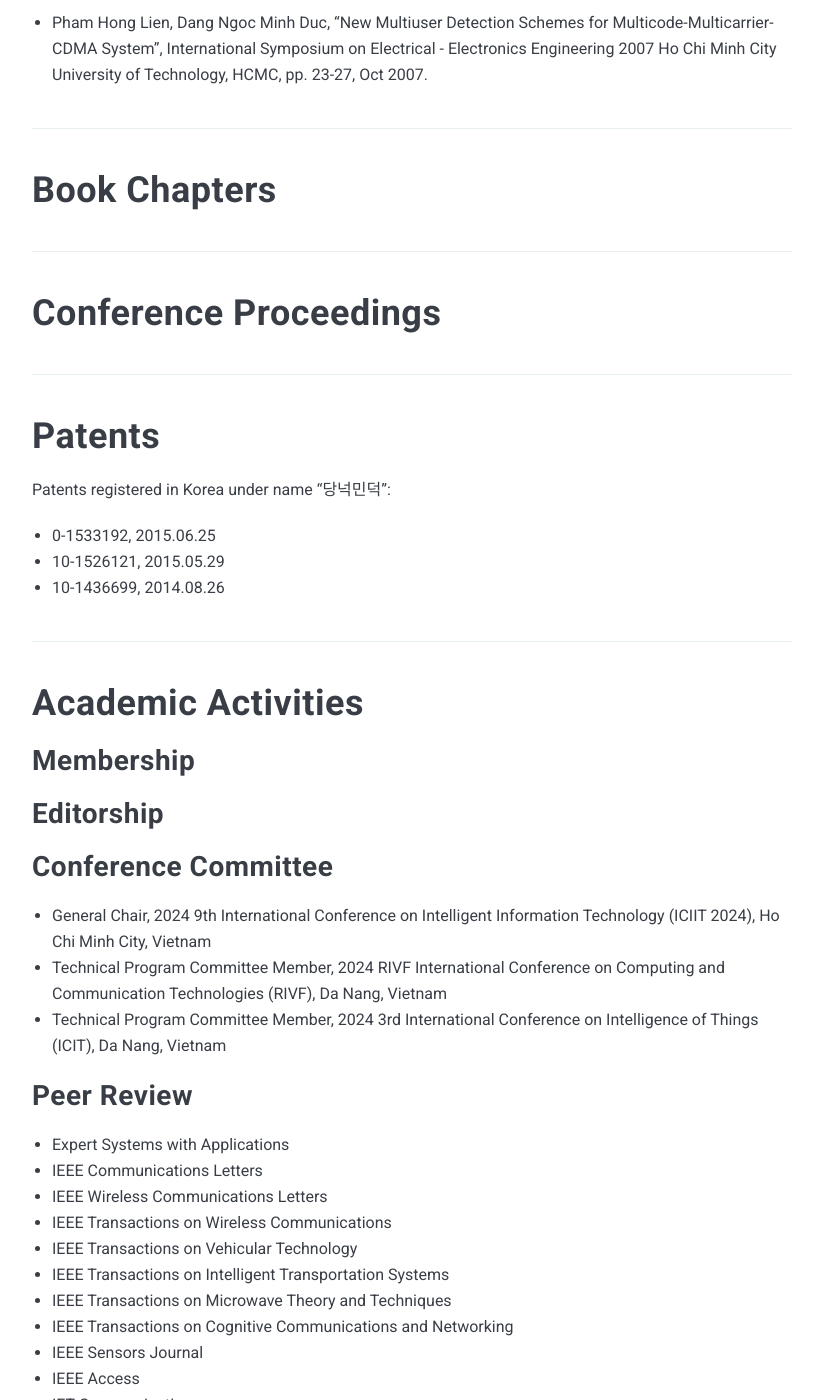
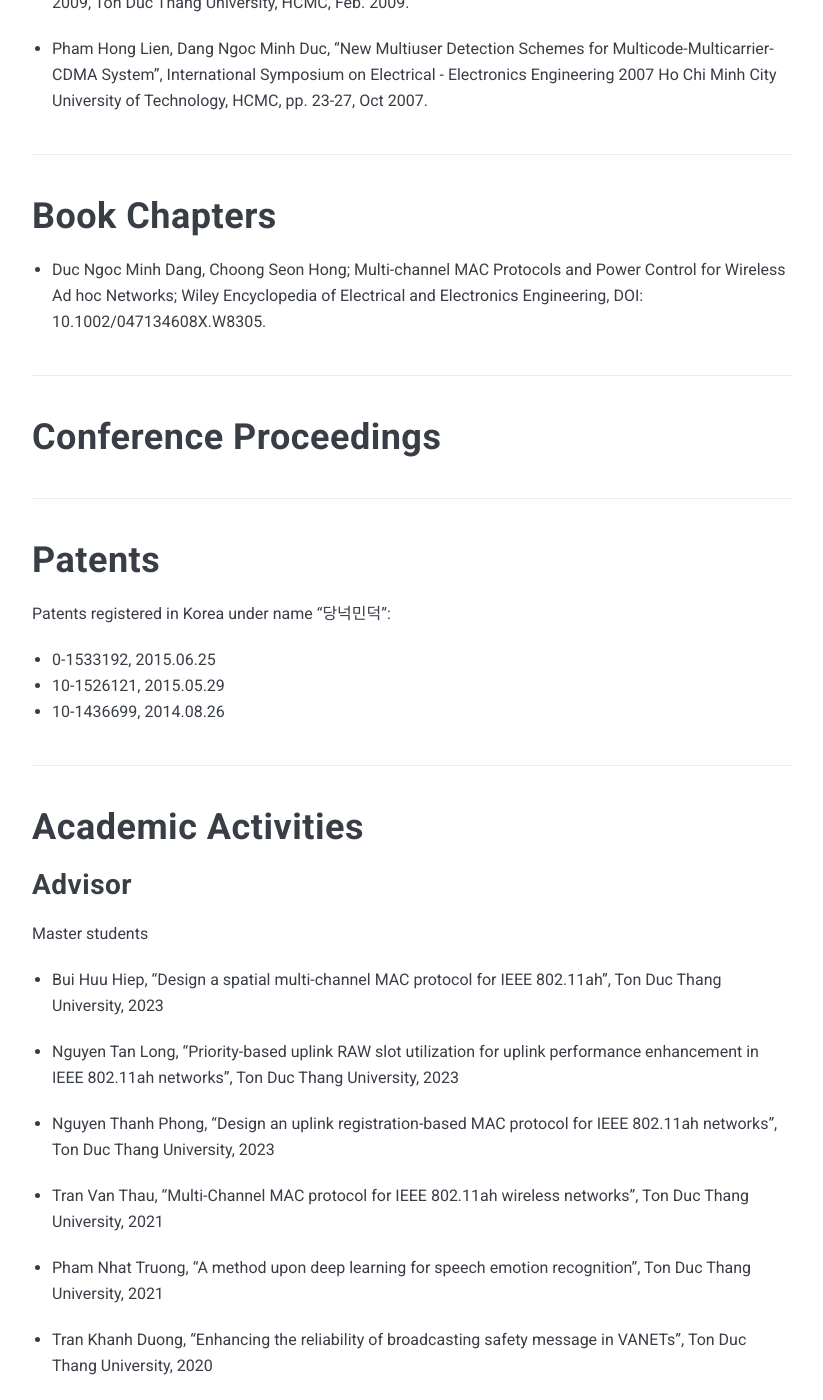
Before and after one commit to aita-lab-dev/aita-lab-dev.github.io, a Jekyll site: the page built from _pages/99-dnmduc.md, in a window 1280 px wide and 1400 px high, scrolled down 9959 px. Shown: the whole window, without its empty margins (228-1051 px from the left). Built offline with Jekyll 4.4.1, drawn with Linux system fonts in a browser that asks for light colours; nearby versions of some CDN libraries; some of the changed lines change nothing that is shown; some of the changed text lies outside the part shown.

Commit message:
students

```diff
--- a/_pages/99-dnmduc.md
+++ b/_pages/99-dnmduc.md
@@ -13,7 +13,7 @@
 [![DBLP](https://img.shields.io/badge/DBLP-004F9F?style=flat-square&logo=dblp)](https://dblp.org/pid/122/4888.html)
 [![GoogleScholar](https://img.shields.io/badge/Google%20Scholar-4285F4?style=flat-square&logo=Google+Scholar&logoColor=white)](https://scholar.google.com/citations?user=2UKP440AAAAJ)
 [![ORCID](https://img.shields.io/badge/ORCID-A6CE39?style=flat-square&logo=ORCID&logoColor=white)](http://orcid.org/0000-0001-9302-3129)
-[![Researchgate](https://img.shields.io/badge/researchgate-black?style=for-the-badge&logo=researchgate)](https://www.researchgate.net/profile/Duc-Dang-6)
+[![Researchgate](https://img.shields.io/badge/-ResearchGate-00CCBB?style=flat&logo=researchgate&logoColor=white)](https://www.researchgate.net/profile/Duc-Dang-6)
 [![Scopus](https://img.shields.io/badge/Scopus%20Author%20ID-E9711C?style=flat-square&logo=Scopus&logoColor=white)](https://www.scopus.com/authid/detail.uri?authorId=57185132600)
 <!-- [![Publons](https://img.shields.io/badge/Publons-336699?style=flat-square&logo=Publons)](https://publons.com/researcher/268401/o-joun-lee/)  -->
 [![semanticscholar](https://img.shields.io/badge/Semantic%20Scholar-336699?style=flat-square&logo=semantic+scholar&logoColor=white)](https://www.semanticscholar.org/author/Duc-Ngoc-Minh-Dang/3103584)
@@ -74,7 +74,6 @@
 
 Journal Publications
 ============
-<!-- * Ji Won Nam, Hyeon-Ju Jeon, Jeong Eun Lee, O-Joun Lee†, Hae Gyun Lim†: Quantification of dysnatremia using single-beam acoustic microbeam and convolutional neural networks. IEEE Sensors Journal 02/2024. (†: Co-correspondence; To Appear) DOI:10.1109/JSEN.2024.3364682 -->
 
 * Hoang Hai Son, Vo Phuc Tinh, Duc Ngoc Minh Dang, Bui Thi Duyen, Duy-Dong Le, Thai-Thinh Dang, Quoc-Hung Nguyen, Thanh-Qui Pham, Van-Luong Nguyen, Tran Anh Khoa & Nguyen Hoang Nam, "A novel solution for energy-saving and lifetime-maximizing of LoRa wireless mesh networks", Journal of Information and Telecommunication, 2023, DOI: 10.1080/24751839.2023.2235114
 
@@ -226,8 +225,7 @@
 Book Chapters
 ============
 
-
-<!-- * O-Joun Lee, Eunsoon You, Min-Sung Hong, Jason J. Jung: Adaptive Complex Event Processing Based on Collaborative Rule Mining Engine. Intelligent Information and Database Systems - 7th Asian Conference on Intelligent Information and Database Systems (ACIIDS 2015,), Edited by Ngoc Thanh Nguyen, Bogdan Trawinski, Raymond Kosala, 03/2015: pages 430–439; Springer International Publishing., ISBN: 978-3-319-15701-6, DOI:10.1007/978-3-319-15702-3_42 -->
+* Duc Ngoc Minh Dang, Choong Seon Hong; Multi-channel MAC Protocols and Power Control for Wireless Ad hoc Networks; Wiley Encyclopedia of Electrical and Electronics Engineering, DOI: 10.1002/047134608X.W8305.
 
 ***
 
@@ -256,6 +254,25 @@
 Academic Activities
 ============
 
+Advisor
+------------
+
+Master students
+
+* Bui Huu Hiep, "Design a spatial multi-channel MAC protocol for IEEE 802.11ah", Ton Duc Thang University, 2023
+
+* Nguyen Tan Long, "Priority-based uplink RAW slot utilization for uplink performance enhancement in IEEE 802.11ah networks", Ton Duc Thang University, 2023
+
+* Nguyen Thanh Phong, "Design an uplink registration-based MAC protocol for IEEE 802.11ah networks", Ton Duc Thang University, 2023
+
+* Tran Van Thau, "Multi-Channel MAC protocol for IEEE 802.11ah wireless networks", Ton Duc Thang University, 2021
+
+* Pham Nhat Truong, "A method upon deep learning for speech emotion recognition", Ton Duc Thang University, 2021
+
+* Tran Khanh Duong, "Enhancing the reliability of broadcasting safety message in VANETs", Ton Duc Thang University, 2020
+
+* Ngo Tu Quynh, "A Dynamic Cooperative MAC Protocol for Vehicular Ad-hoc Networks", Ho Chi Minh City University of Science, 2016
+
 Membership
 ------------
 
@@ -278,17 +295,7 @@
 * Technical Program Committee Member, 2024 RIVF International Conference on Computing and Communication Technologies (RIVF), Da Nang, Vietnam
 * Technical Program Committee Member, 2024 3rd International Conference on Intelligence of Things (ICIT), Da Nang, Vietnam
 
-<!-- * Poster Session Chair, The 2024 ACM International Conference on Research in Adaptive and Convergent Systems (RACS 2024), TBD, Italy, 10/2024.
-* Program Committee Chair, The 4th International Conference on Human-centered Artificial Intelligence (Computing4Human 2023), Hanoi, Vietnam, 12/2023.
-* Program Committee Chair, The 3rd International Conference on Human-centered Artificial Intelligence (Computing4Human 2022), Hanoi, Vietnam, 12/2022.
-* Program Committee Chair, The 2nd International Conference on Human-centered Artificial Intelligence (Computing4Human 2021), Danang, Vietnam, 10/2021.
-* Program Committee Member, Artificial Inteligence for Narratives Workshop (AI4Narrative) held in conjunction with the 29th International Joint Conference on Artificial Intelligence and the 17th Pacific Rim International Conference on Artificial Intelligence (IJCAI-PRICAI 2020), 07/2020.
-* Committee Member, The 1st International Workshop on Computational Humanities and Social Sciences (Computing4Human 2020), Pohang, Korea, 02/2020.
-* Member of Track Committee, The SFECS track at the 35th ACM/SIGAPP Symposium On Applied Computing (ACM SAC 2020), Brno, Czech Republic, 03/2020.
-* Committee Member, The 9th International Conference on Web Intelligence, Mining and Semantics (WIMS 2019), Seoul, Korea, 06/2019.
-* Member of Technical Program Committee, The 8th EAI International Conference on Big Data Technologies and Applications (BDTA 2017), Gwangju, Korea, 11/2017.
-* Committee Member, The 13th International Conference on Intelligent Environments (IE 2017), Seoul, Korea, 08/2017.
-* Workshop Chair, The 1st International Workshop on Digital Humanity with Big Data (DiHuBiDa 2016), affiliated with the 7th EAI International Conference on Big Data Technologies and Applications (BDTA 2016), Seoul, Korea, 11/2016. -->
+
 
 Peer Review
 ------------
@@ -296,21 +303,6 @@
 <!-- * Reviewer, Computers, since Sep 2020
 * Reviewer, Complexity, since Aug 2020
 * Reviewer, Technology in Society, since Aug 2020
-* Reviewer, Symmetry, since Aug 2020
-* Reviewer, Applied Sciences, since Jun 2020
-* Reviewer, Plos One, since Apr 2020
-* Reviewer, IEEE Transactions on Mobile Computing, since Feb 2020
-* Reviewer, Digital Scholarship in the Humanities, since Dec 2019
-* Reviewer, Journal of Artificial Intelligence Humanities, since Oct 2019
-* Reviewer, IEEE Transactions on Industrial Informatics, since Jul 2019
-* Reviewer, Journal of Ambient Intelligence and Humanized Computing, since Jun 2019
-* Reviewer, Smart Media Journal, since Apr 2019
-* Reviewer, Open Engineering, since Jan 2019
-* Reviewer, Concurrency and Computation: Practice and Experience, since Jan 2019
-* Reviewer, International Journal of Information Management, since Dec 2018
-* Reviewer, IEEE Access, since Jul 2018
-* Reviewer, Future Generation Computer Systems, since Nov 2017
-* Reviewer, Multimedia Tools and Applications, since Aug 2017
 * Reviewer, PeerJ Computer Science, since Mar 2016 -->
 * Expert Systems with Applications
 * IEEE Communications Letters
@@ -341,7 +333,7 @@
 Principal Investigator
 ------------
 
-*
+* Real-time traffic sign detection and recognition in Vietnam, DHFPT/2023/10, Jul 2023 - Jul 2024
 
 Co-Principal Investigator
 ------------
```
